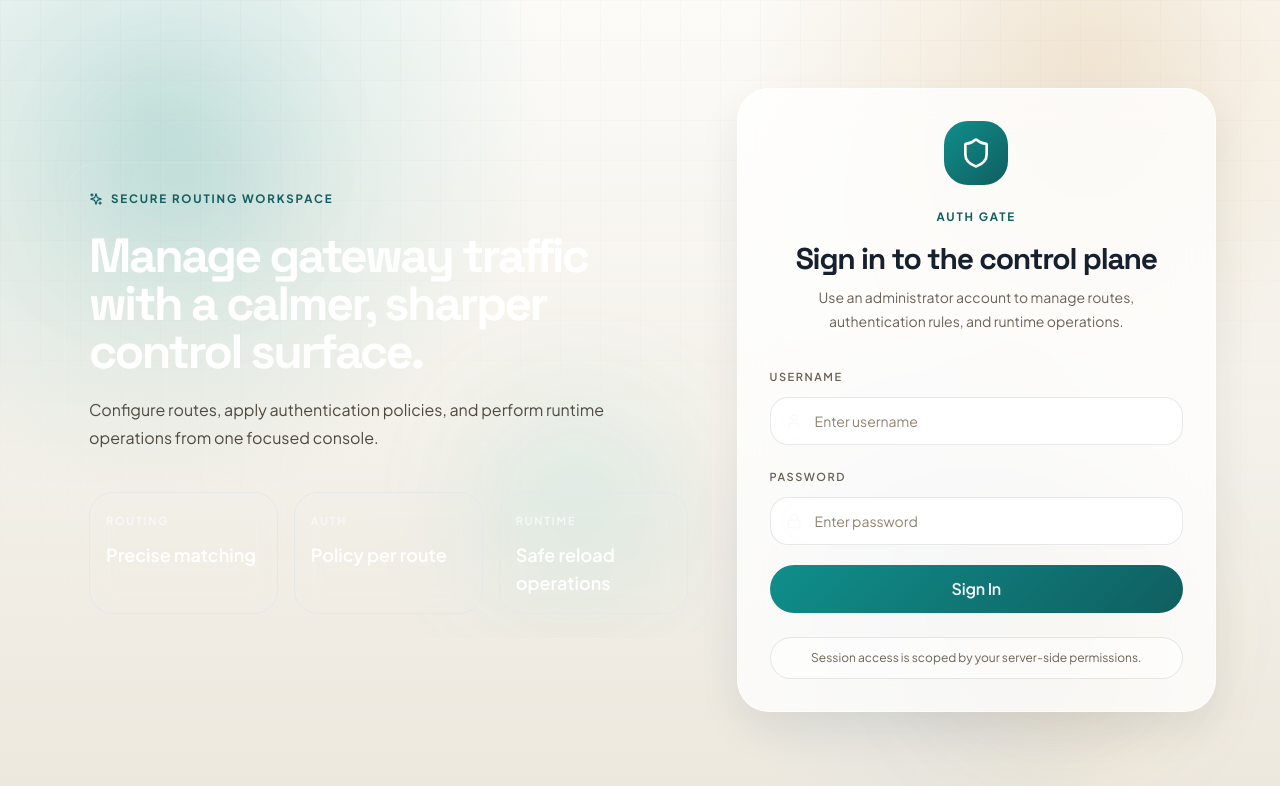
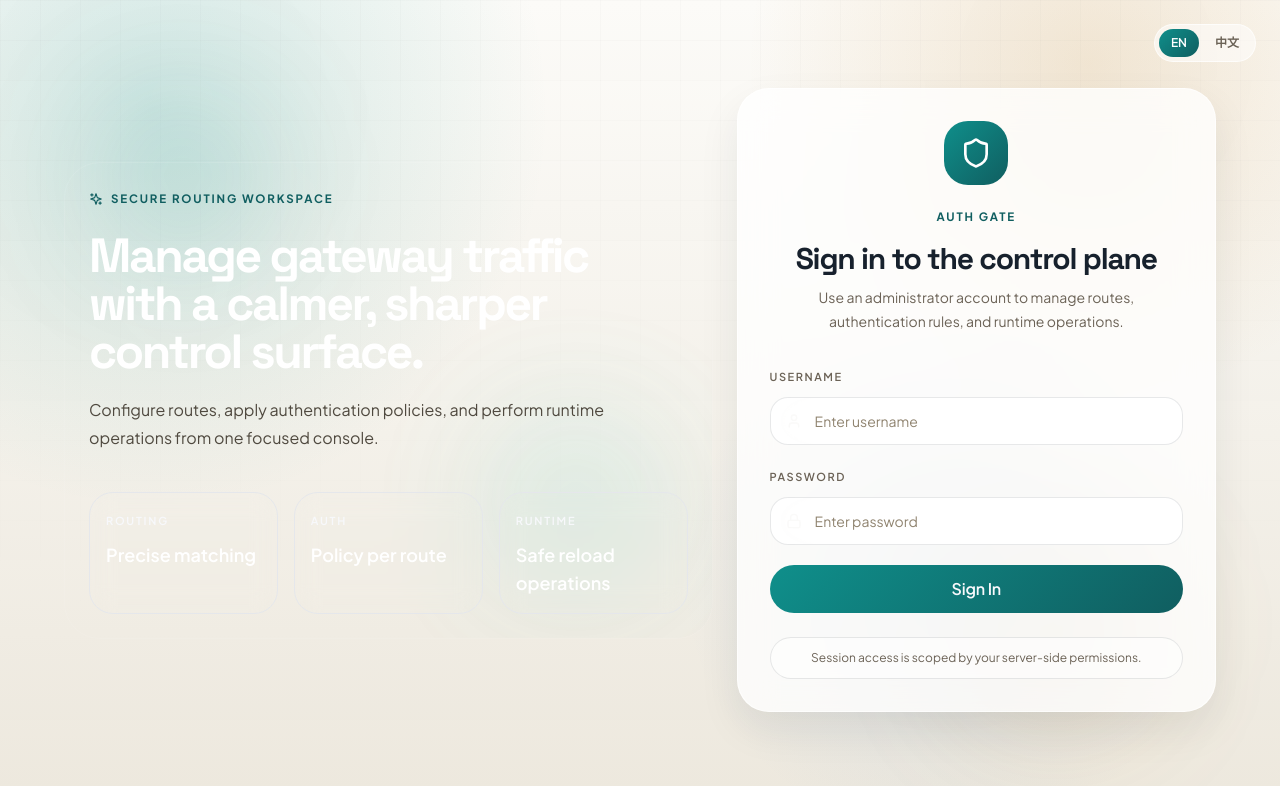
Before and after one commit to pallyoung/auth-gate, a React (Vite) app in the folder packages/web/: page / in a window 1280 px wide. Shown: the top 786 px of the page. Built offline with nearby package versions, Linux system fonts and the light colour scheme.

Commit message:
feat(web): add language switching for login and layout

```diff
--- /dev/null
+++ b/packages/web/src/components/LanguageSwitcher.tsx
@@ -0,0 +1,43 @@
+import { useTranslation } from 'react-i18next'
+import { cn } from '../lib/utils'
+
+const options = [
+  { code: 'en', label: 'EN', ariaLabel: 'English' },
+  { code: 'zh-CN', label: '中文', ariaLabel: '中文' },
+] as const
+
+export function LanguageSwitcher() {
+  const { i18n } = useTranslation()
+
+  return (
+    <div
+      className="inline-flex items-center gap-1 rounded-full border border-[var(--border-soft)] bg-[rgba(255,255,255,0.52)] p-1"
+      role="group"
+      aria-label="Language switcher"
+    >
+      {options.map((option) => {
+        const active = i18n.resolvedLanguage === option.code || i18n.language === option.code
+
+        return (
+          <button
+            key={option.code}
+            type="button"
+            aria-label={option.ariaLabel}
+            aria-pressed={active}
+            onClick={() => {
+              void i18n.changeLanguage(option.code)
+            }}
+            className={cn(
+              'rounded-full px-3 py-1.5 text-xs font-semibold transition-colors',
+              active
+                ? 'bg-[linear-gradient(135deg,var(--primary-500),var(--primary-700))] text-white shadow-[var(--shadow-sm)]'
+                : 'text-[var(--text-muted)] hover:bg-[var(--bg-hover)] hover:text-[var(--text-primary)]'
+            )}
+          >
+            {option.label}
+          </button>
+        )
+      })}
+    </div>
+  )
+}
--- a/packages/web/src/components/Layout.tsx
+++ b/packages/web/src/components/Layout.tsx
@@ -11,6 +11,8 @@ import {
   Users,
   X,
 } from 'lucide-react'
+import { useTranslation } from 'react-i18next'
+import { LanguageSwitcher } from './LanguageSwitcher'
 import { cn } from '../lib/utils'
 
 interface LayoutProps {
@@ -30,6 +32,7 @@ interface LayoutProps {
 }
 
 export function Layout({ children, currentPath, user, onLogout }: LayoutProps) {
+  const { t } = useTranslation('layout')
   const [sidebarOpen, setSidebarOpen] = React.useState(false)
 
   const navItems = React.useMemo(() => {
@@ -37,42 +40,42 @@ export function Layout({ children, currentPath, user, onLogout }: LayoutProps) {
       {
         path: '/',
         icon: RouteIcon,
-        label: 'Routes',
-        description: 'Traffic orchestration',
+        label: t('sections.routes.label'),
+        description: t('sections.routes.description'),
         visible: user?.permissions?.can_manage_routes !== false,
       },
       {
         path: '/certificates',
         icon: FileKey,
-        label: 'Certificates',
-        description: 'TLS automation',
+        label: t('sections.certificates.label'),
+        description: t('sections.certificates.description'),
         visible: user?.permissions?.can_manage_routes !== false,
       },
       {
         path: '/auth',
         icon: KeyRound,
-        label: 'Auth Rules',
-        description: 'Policy enforcement',
+        label: t('sections.auth.label'),
+        description: t('sections.auth.description'),
         visible: user?.permissions?.can_manage_auth !== false,
       },
       {
         path: '/users',
         icon: Users,
-        label: 'Users',
-        description: 'Directory and access',
+        label: t('sections.users.label'),
+        description: t('sections.users.description'),
         visible: user?.permissions?.can_manage_users === true,
       },
       {
         path: '/settings',
         icon: Settings,
-        label: 'Settings',
-        description: 'Runtime operations',
+        label: t('sections.settings.label'),
+        description: t('sections.settings.description'),
         visible: true,
       },
     ]
 
     return items.filter((item) => item.visible)
-  }, [user])
+  }, [t, user])
 
   const activeItem = navItems.find((item) => item.path === currentPath) ?? navItems[0]
   const closeSidebar = () => setSidebarOpen(false)
@@ -86,10 +89,10 @@ export function Layout({ children, currentPath, user, onLogout }: LayoutProps) {
           </div>
           <div>
             <div className="text-[11px] font-semibold uppercase tracking-[0.18em] text-[var(--text-muted)]">
-              Auth Gate
+              {t('brand.name')}
             </div>
             <div className="mt-1 text-lg font-semibold tracking-[-0.03em] text-[var(--text-primary)]">
-              Control Plane
+              {t('brand.controlPlane')}
             </div>
           </div>
         </div>
@@ -98,7 +101,7 @@ export function Layout({ children, currentPath, user, onLogout }: LayoutProps) {
       <div className="px-4 pt-5">
         <div className="rounded-[24px] border border-[var(--border-soft)] bg-[linear-gradient(135deg,rgba(15,143,139,0.12),rgba(255,255,255,0.08))] px-4 py-4">
           <div className="text-[11px] font-semibold uppercase tracking-[0.16em] text-[var(--text-muted)]">
-            Current Focus
+            {t('brand.currentFocus')}
           </div>
           <div className="mt-2 text-lg font-semibold tracking-[-0.02em] text-[var(--text-primary)]">
             {activeItem?.label}
@@ -107,7 +110,11 @@ export function Layout({ children, currentPath, user, onLogout }: LayoutProps) {
         </div>
       </div>
 
-      <nav className="flex-1 space-y-2 px-4 py-5" role="navigation" aria-label="Main navigation">
+      <div className="px-4 pb-2">
+        <LanguageSwitcher />
+      </div>
+
+      <nav className="flex-1 space-y-2 px-4 py-5" role="navigation" aria-label={t('navigation.main')}>
         {navItems.map((item) => {
           const isActive = currentPath === item.path
           return (
@@ -156,7 +163,7 @@ export function Layout({ children, currentPath, user, onLogout }: LayoutProps) {
               <button
                 onClick={onLogout}
                 className="flex h-10 w-10 items-center justify-center rounded-full text-[var(--text-muted)] transition-colors hover:bg-[var(--bg-hover)] hover:text-[var(--text-primary)]"
-                aria-label="Logout"
+                aria-label={t('user.logout')}
               >
                 <LogOut className="h-4 w-4" />
               </button>
@@ -189,13 +196,13 @@ export function Layout({ children, currentPath, user, onLogout }: LayoutProps) {
         )}
         role="dialog"
         aria-modal="true"
-        aria-label="Navigation menu"
+        aria-label={t('navigation.main')}
       >
         <div className="absolute right-4 top-4 z-10">
           <button
             onClick={closeSidebar}
             className="flex h-10 w-10 items-center justify-center rounded-full bg-[rgba(255,255,255,0.44)] text-[var(--text-muted)] transition-colors hover:text-[var(--text-primary)]"
-            aria-label="Close menu"
+            aria-label={t('navigation.closeMenu')}
           >
             <X className="h-5 w-5" />
           </button>
@@ -209,13 +216,13 @@ export function Layout({ children, currentPath, user, onLogout }: LayoutProps) {
             <button
               onClick={() => setSidebarOpen(true)}
               className="flex h-11 w-11 items-center justify-center rounded-full bg-[rgba(255,255,255,0.72)] text-[var(--text-primary)] shadow-[var(--shadow-sm)]"
-              aria-label="Open menu"
+              aria-label={t('navigation.openMenu')}
             >
               <Menu className="h-5 w-5" />
             </button>
             <div className="text-center">
               <div className="text-[11px] font-semibold uppercase tracking-[0.16em] text-[var(--text-muted)]">
-                Auth Gate
+                {t('brand.name')}
               </div>
               <div className="text-sm font-semibold text-[var(--text-primary)]">{activeItem?.label}</div>
             </div>
@@ -232,7 +239,7 @@ export function Layout({ children, currentPath, user, onLogout }: LayoutProps) {
         <nav
           className="glass-panel fixed bottom-3 left-3 right-3 z-30 flex rounded-[28px] border border-[var(--border-soft)] px-2 py-2 md:hidden"
           role="navigation"
-          aria-label="Mobile navigation"
+          aria-label={t('navigation.mobile')}
         >
           {navItems.map((item) => {
             const isActive = currentPath === item.path
--- a/packages/web/src/lib/i18n/resources/accessLogin.ts
+++ b/packages/web/src/lib/i18n/resources/accessLogin.ts
@@ -3,6 +3,7 @@ export const accessLoginEn = {
   title: 'Sign in to continue',
   description:
     'This route is protected by Auth Gate. Sign in with a user account that has access to {{routeName}}.',
+  protectedRouteFallback: 'Protected Route',
   submit: 'Continue to Route',
   fields: {
     username: 'Username',
@@ -19,6 +20,7 @@ export const accessLoginZhCN = {
   eyebrow: '路由访问',
   title: '登录后继续',
   description: '该路由受 Auth Gate 保护。请使用有权访问 {{routeName}} 的账号登录。',
+  protectedRouteFallback: '受保护路由',
   submit: '继续访问路由',
   fields: {
     username: '用户名',
--- a/packages/web/src/lib/i18n/resources/layout.ts
+++ b/packages/web/src/lib/i18n/resources/layout.ts
@@ -9,6 +9,7 @@ export const layoutEn = {
     mobile: 'Mobile navigation',
     openMenu: 'Open menu',
     closeMenu: 'Close menu',
+    switcher: 'Language switcher',
   },
   user: {
     logout: 'Logout',
@@ -48,6 +49,7 @@ export const layoutZhCN = {
     mobile: '移动端导航',
     openMenu: '打开菜单',
     closeMenu: '关闭菜单',
+    switcher: '语言切换',
   },
   user: {
     logout: '退出登录',
--- a/packages/web/src/main.tsx
+++ b/packages/web/src/main.tsx
@@ -1,12 +1,24 @@
 import React from 'react'
 import ReactDOM from 'react-dom/client'
+import { I18nextProvider } from 'react-i18next'
 import App from './App'
+import { i18nPromise } from './lib/i18n'
 import './index.css'
 
 if (!window.location.hash) {
   window.location.hash = '/'
 }
 
-ReactDOM.createRoot(document.getElementById('root')!).render(
-  React.createElement(App)
-)
+async function bootstrap() {
+  const i18n = await i18nPromise
+
+  ReactDOM.createRoot(document.getElementById('root')!).render(
+    <React.StrictMode>
+      <I18nextProvider i18n={i18n}>
+        <App />
+      </I18nextProvider>
+    </React.StrictMode>
+  )
+}
+
+void bootstrap()
--- a/packages/web/src/pages/LoginPage.tsx
+++ b/packages/web/src/pages/LoginPage.tsx
@@ -1,5 +1,7 @@
 import React from 'react'
 import { Lock, Shield, Sparkles, User } from 'lucide-react'
+import { useTranslation } from 'react-i18next'
+import { LanguageSwitcher } from '../components/LanguageSwitcher'
 import type { LoginResponse } from '../lib/api/types'
 import { ApiError } from '../lib/api/client'
 import { Button, Card, Input } from '../components/ui'
@@ -9,6 +11,7 @@ interface LoginPageProps {
 }
 
 export function LoginPage({ onLogin }: LoginPageProps) {
+  const { t } = useTranslation('login')
   const [username, setUsername] = React.useState('')
   const [password, setPassword] = React.useState('')
   const [error, setError] = React.useState('')
@@ -25,7 +28,7 @@ export function LoginPage({ onLogin }: LoginPageProps) {
       if (err instanceof ApiError) {
         setError(err.message)
       } else {
-        setError('Network error')
+        setError(t('errors.network'))
       }
     } finally {
       setLoading(false)
@@ -34,6 +37,9 @@ export function LoginPage({ onLogin }: LoginPageProps) {
 
   return (
     <div className="relative flex min-h-screen items-center justify-center overflow-hidden px-4 py-10">
+      <div className="absolute right-4 top-4 z-10 sm:right-6 sm:top-6">
+        <LanguageSwitcher />
+      </div>
       <div className="absolute left-[8%] top-[12%] hidden h-40 w-40 rounded-full bg-[rgba(15,143,139,0.16)] blur-3xl md:block" />
       <div className="absolute bottom-[10%] right-[10%] hidden h-48 w-48 rounded-full bg-[rgba(189,122,24,0.16)] blur-3xl md:block" />
 
@@ -49,27 +55,27 @@ export function LoginPage({ onLogin }: LoginPageProps) {
           <div className="relative">
             <div className="eyebrow text-white/72">
               <Sparkles className="h-3.5 w-3.5" />
-              Secure Routing Workspace
+              {t('hero.eyebrow')}
             </div>
             <h1 className="mt-5 max-w-lg text-5xl font-semibold tracking-[-0.05em] text-white">
-              Manage gateway traffic with a calmer, sharper control surface.
+              {t('hero.title')}
             </h1>
             <p className="mt-5 max-w-xl text-base leading-7 text-white/78">
-              Configure routes, apply authentication policies, and perform runtime operations from one focused console.
+              {t('hero.description')}
             </p>
 
             <div className="mt-10 grid gap-4 md:grid-cols-3">
               <div className="rounded-[24px] border border-white/12 bg-white/6 p-4 backdrop-blur-md">
-                <div className="text-[11px] font-semibold uppercase tracking-[0.16em] text-white/58">Routing</div>
-                <div className="mt-2 text-lg font-semibold text-white">Precise matching</div>
+                <div className="text-[11px] font-semibold uppercase tracking-[0.16em] text-white/58">{t('hero.routingLabel')}</div>
+                <div className="mt-2 text-lg font-semibold text-white">{t('hero.routingValue')}</div>
               </div>
               <div className="rounded-[24px] border border-white/12 bg-white/6 p-4 backdrop-blur-md">
-                <div className="text-[11px] font-semibold uppercase tracking-[0.16em] text-white/58">Auth</div>
-                <div className="mt-2 text-lg font-semibold text-white">Policy per route</div>
+                <div className="text-[11px] font-semibold uppercase tracking-[0.16em] text-white/58">{t('hero.authLabel')}</div>
+                <div className="mt-2 text-lg font-semibold text-white">{t('hero.authValue')}</div>
               </div>
               <div className="rounded-[24px] border border-white/12 bg-white/6 p-4 backdrop-blur-md">
-                <div className="text-[11px] font-semibold uppercase tracking-[0.16em] text-white/58">Runtime</div>
-                <div className="mt-2 text-lg font-semibold text-white">Safe reload operations</div>
+                <div className="text-[11px] font-semibold uppercase tracking-[0.16em] text-white/58">{t('hero.runtimeLabel')}</div>
+                <div className="mt-2 text-lg font-semibold text-white">{t('hero.runtimeValue')}</div>
               </div>
             </div>
           </div>
@@ -80,12 +86,12 @@ export function LoginPage({ onLogin }: LoginPageProps) {
             <div className="animate-pulse-glow flex h-16 w-16 items-center justify-center rounded-[24px] bg-[linear-gradient(135deg,var(--primary-500),var(--primary-700))] text-white shadow-[var(--shadow-lg)]">
               <Shield className="h-8 w-8" />
             </div>
-            <div className="eyebrow mt-5">Auth Gate</div>
+            <div className="eyebrow mt-5">{t('card.eyebrow')}</div>
             <h1 className="mt-3 text-3xl font-semibold tracking-[-0.04em] text-[var(--text-primary)]">
-              Sign in to the control plane
+              {t('card.title')}
             </h1>
             <p className="mt-2 max-w-sm text-sm leading-6 text-[var(--text-muted)]">
-              Use an administrator account to manage routes, authentication rules, and runtime operations.
+              {t('card.description')}
             </p>
           </div>
 
@@ -100,32 +106,32 @@ export function LoginPage({ onLogin }: LoginPageProps) {
             )}
 
             <Input
-              label="Username"
+              label={t('fields.username')}
               type="text"
               value={username}
               onChange={(event) => setUsername(event.target.value)}
-              placeholder="Enter username"
+              placeholder={t('fields.usernamePlaceholder')}
               leftIcon={<User className="h-4 w-4" />}
               required
             />
 
             <Input
-              label="Password"
+              label={t('fields.password')}
               type="password"
               value={password}
               onChange={(event) => setPassword(event.target.value)}
-              placeholder="Enter password"
+              placeholder={t('fields.passwordPlaceholder')}
               leftIcon={<Lock className="h-4 w-4" />}
               required
             />
 
             <Button type="submit" className="w-full" size="lg" loading={loading}>
-              Sign In
+              {t('card.submit')}
             </Button>
           </form>
 
           <div className="mt-6 rounded-[22px] border border-[var(--border-default)] bg-[rgba(255,255,255,0.52)] px-4 py-3 text-center text-xs text-[var(--text-muted)]">
-            Session access is scoped by your server-side permissions.
+            {t('card.sessionHint')}
           </div>
         </Card>
       </div>
```
Also changed, not shown: packages/web/src/pages/AccessLoginPage.tsx (+19 -13 lines), 2 other files (tests, documents, lock files or other folders).
